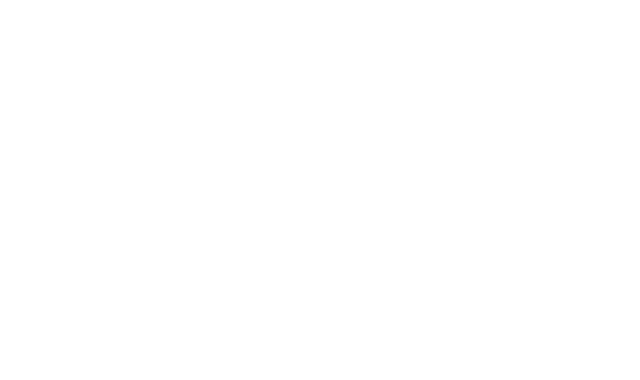
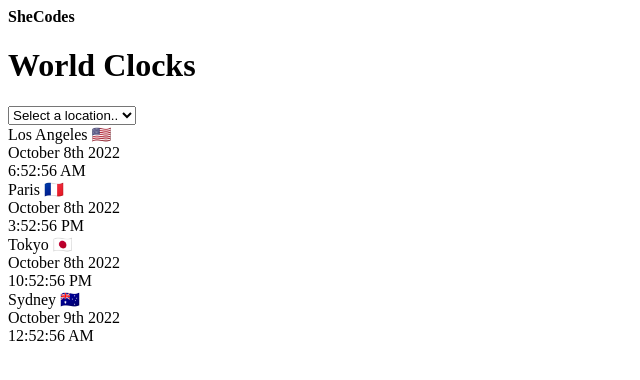
Before and after one commit to kashish6398/world-clock, a plain HTML site: page index.html in a window 1280 px wide. Shown: the whole page, without its empty margins (0-640 px from the left). Drawn offline with Linux system fonts and the light colour scheme.

Commit message:
add html code

```diff
--- a/index.html
+++ b/index.html
@@ -3,9 +3,52 @@
 <head>
     <meta charset="UTF-8">
     <meta name="viewport" content="width=device-width, initial-scale=1.0">
-    <title>World clock project</title>
+    <title>World Clocks</title>
+
 </head>
 <body>
 
+    <div class="container">
+        <div class="logo">
+            <strong>SheCodes</strong>
+        </div>
+        <h1>World Clocks</h1>
+        <select>
+            <option>Select a location..</option>
+        </select>
+
+        <div class="clock-item">
+            <div>
+                <span class="location">Los Angeles 🇺🇸</span>
+                <div class="date">October 8th 2022</div>
+            </div>
+            <div class="time">6:52:56 AM</div>
+        </div>
+
+        <div class="clock-item">
+            <div>
+                <span class="location">Paris 🇫🇷</span>
+                <div class="date">October 8th 2022</div>
+            </div>
+            <div class="time">3:52:56 PM</div>
+        </div>
+
+        <div class="clock-item">
+            <div>
+                <span class="location">Tokyo 🇯🇵</span>
+                <div class="date">October 8th 2022</div>
+            </div>
+            <div class="time">10:52:56 PM</div>
+        </div>
+
+        <div class="clock-item">
+            <div>
+                <span class="location">Sydney 🇦🇺</span>
+                <div class="date">October 9th 2022</div>
+            </div>
+            <div class="time">12:52:56 AM</div>
+        </div>
+    </div>
+
 </body>
 </html>
```
